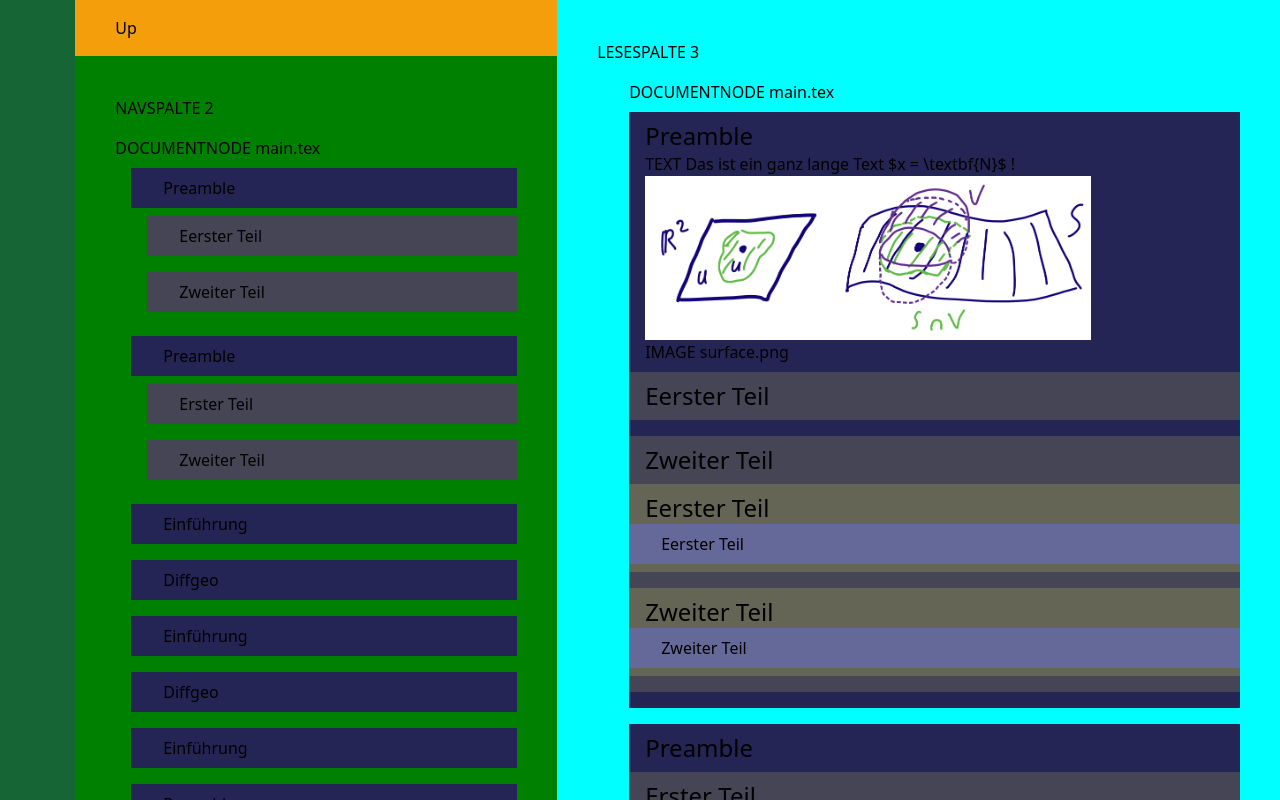
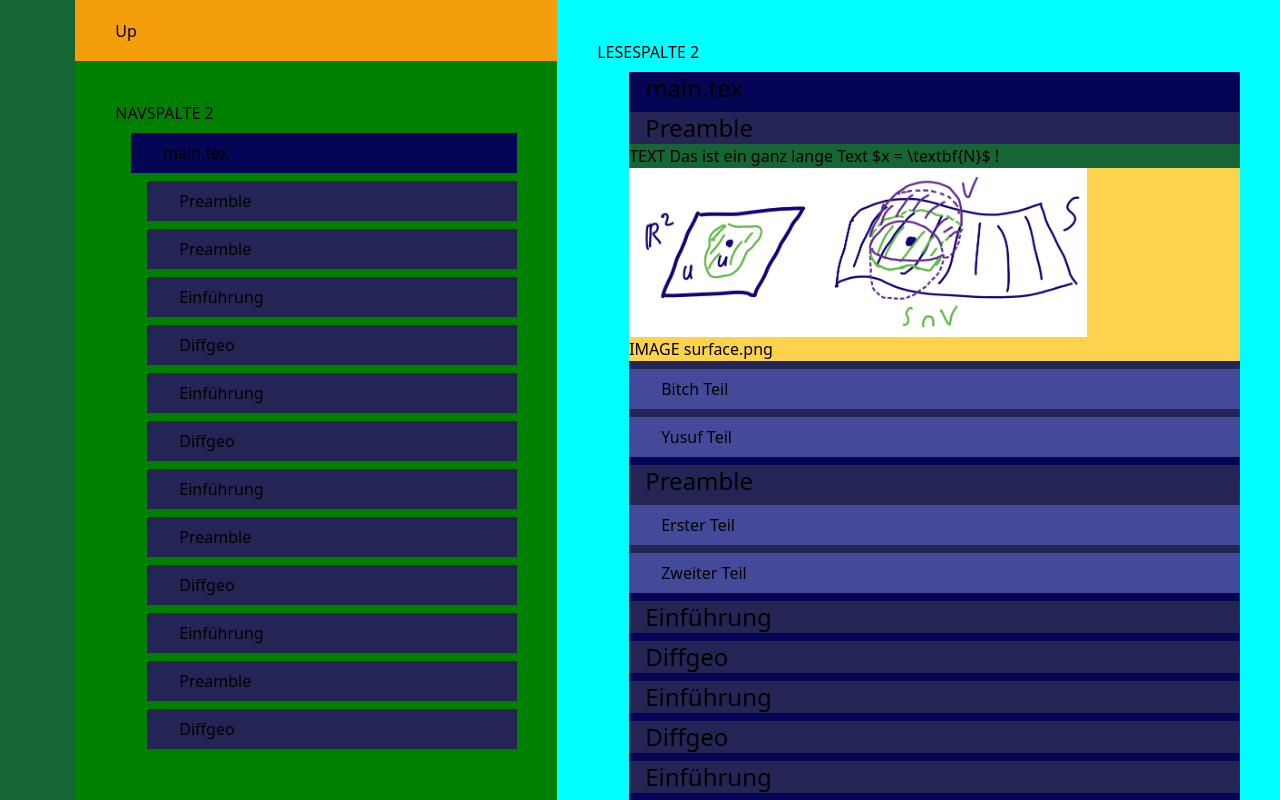
Before and after one commit to PSE-Team-TeXLa/texla-frontend, a SvelteKit app: page /standard_view in a window 1280 px wide. Built offline with nearby package versions, Linux system fonts and the light colour scheme.

Commit message:
Fix view details and refactor Segments and Document nodes in ExpandableNodes

```diff
--- a/src/components/buttons/NavSegmentButton.svelte
+++ b/src/components/buttons/NavSegmentButton.svelte
@@ -6,7 +6,8 @@
 
     export let isOnLayer: number;
     function setCurrentLayer() {
-        currentLayer.set(isOnLayer);
+        if (isOnLayer > $currentLayer)
+            currentLayer.set(isOnLayer);
     }
 </script>
 
--- a/src/components/node_columns/StandardColumn.svelte
+++ b/src/components/node_columns/StandardColumn.svelte
@@ -2,7 +2,7 @@
 
 </script>
 
-<div class="flex flex-col" >
+<div class="flex flex-col min-h-screen" >
     <slot />
 </div>
 
--- a/src/components/node_columns/StandardTreeContainer.svelte
+++ b/src/components/node_columns/StandardTreeContainer.svelte
@@ -1,24 +1,33 @@
 <script lang="ts">
     import {currentLayer} from "../../globals/Variables.ts";
-    import { ast } from "../../globals/Ast.ts";
+    import {ast} from "../../globals/Ast.ts";
+    import {onMount} from "svelte";
+    import StandardDocumentNode from "../standard_nodes/StandardDocumentNode.svelte";
 
     export let isNavColumn: boolean;
 
-    $: currentNavLayer = $currentLayer;
-    $: currentReadLayer = $currentLayer + 1;
+    let layerShown = 0;
 
-    let layerShown = 0;
+    let container;
+
+    onMount(async () => {
+        if (!isNavColumn)
+            container.style.marginLeft = "2em";
+    });
 
 </script>
 
-<div class="snap-proximity snap-y w-full p-10 overflow-scroll">
+<div class="snap-proximity snap-y h-full w-full p-10 overflow-scroll overflow-x-hidden">
 
-{#if isNavColumn}
-    NAVSPALTE {$currentLayer}
-    <svelte:component this={ast.component.name} {...{...ast.component, layerShown, isNavColumn}} />
+    {#if isNavColumn}
+        NAVSPALTE {$currentLayer}
+            <!--<svelte:component this={ast.component.name} {...{...ast.component, layerShown, isNavColumn}}/>-->
+            <StandardDocumentNode heading={ast.component.heading} layerShown={layerShown} isNavColumn="{isNavColumn}" children={ast.component.children}/>
+    {:else}
+        LESESPALTE {$currentLayer}
+        <div bind:this={container}>
 
-{:else}
-    LESESPALTE {currentReadLayer}
-    <svelte:component this={ast.component.name} {...{...ast.component, layerShown, isNavColumn}} />
-{/if}
+        <svelte:component this={ast.component.name} {...{...ast.component, layerShown, isNavColumn}}/>
+        </div>
+    {/if}
 </div>
--- a/src/components/standard_nodes/StandardDocumentNode.svelte
+++ b/src/components/standard_nodes/StandardDocumentNode.svelte
@@ -1,24 +1,15 @@
 <script lang="ts">
-    import { onMount } from 'svelte';
+    import StandardExpandableNode from "./StandardExpandableNode.svelte";
     export let children;
-    export let filename;
+    let isEditorOpen = false;
+    export let heading;
 
     export let isNavColumn;
 
     export let layerShown;
-    let container;
-
-    onMount(async () => {
-        if (!isNavColumn)
-            container.style.marginLeft = "2em";
-    });
 </script>
 
 
+<StandardExpandableNode children={children} heading={heading} layerShown={layerShown} isNavColumn={isNavColumn} isEditorOpen={isEditorOpen} >
 
-<div bind:this={container} class="flex flex-col my-4 ">
-    DOCUMENTNODE {filename}
-    {#each children as node}
-        <svelte:component this={node.component.name} {...{...node.component, layerShown: layerShown + 1, isNavColumn}} />
-    {/each}
-</div>
+</StandardExpandableNode>
--- /dev/null
+++ b/src/components/standard_nodes/StandardExpandableNode.svelte
@@ -0,0 +1,58 @@
+<script lang="ts">
+    import NavSegmentButton from "../buttons/NavSegmentButton.svelte";
+    import {currentLayer} from "../../globals/Variables";
+    import MiniEditor from "./MiniEditor.svelte";
+    import StandardNode from "./StandardNode.svelte";
+    import {onMount} from "svelte";
+
+    export let isNavColumn: boolean;
+    export let layerShown: number;
+    export let heading: string;
+    export let children;
+    export let isEditorOpen;
+
+    let color;
+    let buttonColor;
+
+    onMount(async () => {
+        color = `#${layerShown * 2}5${layerShown * 2}555`;
+        buttonColor = `#${layerShown * 2}5${layerShown * 2}999`;
+    });
+
+
+
+</script>
+
+{#if isNavColumn}
+    <div class="flex flex-col ml-4 mt-2">
+        <NavSegmentButton isOnLayer={layerShown} color={color}>{heading}</NavSegmentButton>
+        <!-- Anzeigedetail, ob die neuen Layers in der rechten Spalte angezeigt werden sollen-->
+        {#if layerShown < $currentLayer - 1 }
+            {#each children as node}
+                <svelte:component this={node.component.name}
+                                  {...{...node.component, layerShown: layerShown + 1, isNavColumn}}/>
+            {/each}
+        {/if}
+    </div>
+{:else}
+    <div class="flex flex-col mt-2" style="background-color: {`#${layerShown * 2}5${layerShown * 2}555`}">
+        {#if isEditorOpen}
+            <MiniEditor bind:isEditorOpen bind:raw_latex={heading}/>
+
+        {:else}
+        {#if layerShown < $currentLayer }
+            <StandardNode bind:isEditorOpen>
+                <h1 class="text-2xl pl-4">{heading}</h1>
+            </StandardNode>
+            {#each children as node}
+                <svelte:component this={node.component.name}
+                                  {...{...node.component, layerShown: layerShown + 1, isNavColumn}}/>
+            {/each}
+        {:else if layerShown === $currentLayer }
+            <NavSegmentButton isOnLayer={layerShown + 1 } color={buttonColor}>{heading}</NavSegmentButton>
+        {/if}
+        {/if}
+
+
+    </div>
+{/if}
--- a/src/components/standard_nodes/StandardImageNode.svelte
+++ b/src/components/standard_nodes/StandardImageNode.svelte
@@ -12,7 +12,7 @@
 </script>
 
 {#if !isNavColumn}
-    <div class="pl-4 flex flex-col cursor-default">
+    <div class="flex flex-col cursor-default bg-amber-300">
         {#if isEditorOpen}
             <MiniEditor bind:isEditorOpen bind:raw_latex={url} />
         {:else}
--- a/src/components/standard_nodes/StandardNode.svelte
+++ b/src/components/standard_nodes/StandardNode.svelte
@@ -26,19 +26,22 @@ function mouseLeave() {
     }
 </script>
 
-<div id="text-container" on:mouseenter={mouseEnter} on:mouseleave={mouseLeave} class="flex flex-col">
-    <slot />
+<div id="text-container" on:mouseenter={mouseEnter} on:mouseleave={mouseLeave} class="flex flex-col relative">
+    <slot/>
+    <div class="absolute left-[-40px]">
         {#if isHovered}
+            <div class="w-[60px] h-[60px]">
                 <EditButton on:click={enterEditMode}>
                     E
                 </EditButton>
+            </div>
         {/if}
+    </div>
 </div>
 
 <style>
     #text-container:hover {
-        border-style: dashed;
-        border-color: red;
-        border-width: 2px;
+        outline: 2px dashed red;
+        outline-offset: -2px;
     }
 </style>
--- a/src/components/standard_nodes/StandardSegmentNode.svelte
+++ b/src/components/standard_nodes/StandardSegmentNode.svelte
@@ -1,56 +1,14 @@
 <script lang="ts">
-    import NavSegmentButton from "../buttons/NavSegmentButton.svelte";
-    import {currentLayer} from "../../globals/Variables.ts";
-    import MiniEditor from "./MiniEditor.svelte";
-    import StandardNode from "./StandardNode.svelte";
-    import {onMount} from "svelte";
+    import StandardExpandableNode from "./StandardExpandableNode.svelte";
 
     export let children;
     export let heading;
     export let isNavColumn;
     export let layerShown: number;
-    export let isEditorOpen: boolean;
-
-    let color;
-    let buttonColor;
-
-    onMount(async () => {
-        color = `#${layerShown * 2}5${layerShown * 2}555`;
-        buttonColor = `#${layerShown * 2}5${layerShown * 2}999`;
-    });
-
+    let isEditorOpen: boolean;
 
 </script>
 
-{#if isNavColumn}
-    <div class="flex flex-col ml-4 py-2">
-        <NavSegmentButton isOnLayer={layerShown} color={color}>{heading}</NavSegmentButton>
-        {#if layerShown < $currentLayer }
-            {#each children as node}
-                <svelte:component this={node.component.name}
-                                  {...{...node.component, layerShown: layerShown + 1, isNavColumn}}/>
-            {/each}
-        {/if}
-    </div>
-{:else}
-    <div class="flex flex-col my-2 py-2" style="background-color: {`#${layerShown * 2}5${layerShown * 2}555`}">
-        {#if isEditorOpen}
-            <MiniEditor bind:isEditorOpen bind:raw_latex={heading}/>
+<StandardExpandableNode children={children} heading={heading} isNavColumn={isNavColumn} layerShown={layerShown} isEditorOpen={isEditorOpen}>
 
-        {:else}
-            <StandardNode bind:isEditorOpen>
-                <h1 class="text-2xl pl-4">{heading}</h1>
-            </StandardNode>
-        {/if}
-
-        {#if layerShown < $currentLayer + 1}
-            {#each children as node}
-                <svelte:component this={node.component.name}
-                                  {...{...node.component, layerShown: layerShown + 1, isNavColumn}}/>
-            {/each}
-        {:else if layerShown === $currentLayer + 1}
-            <NavSegmentButton isOnLayer={layerShown} color={buttonColor}>{heading}</NavSegmentButton>
-        {/if}
-
-    </div>
-{/if}
+</StandardExpandableNode>
--- a/src/components/standard_nodes/StandardTextNode.svelte
+++ b/src/components/standard_nodes/StandardTextNode.svelte
@@ -15,7 +15,7 @@
 </script>
 
 {#if !isNavColumn}
-    <div id="text-box" class="pl-4 flex flex-col cursor-default">
+    <div id="text-box" class="flex flex-col cursor-default bg-green-800">
         {#if isEditorOpen}
             <MiniEditor bind:isEditorOpen bind:raw_latex={newText}/>
         {:else}
--- a/src/globals/Ast.ts
+++ b/src/globals/Ast.ts
@@ -6,9 +6,10 @@ import StandardImageNode from "../components/standard_nodes/StandardImageNode.sv
 export const ast = {
     component: {
         name: StandardDocumentNode,
-        filename: "main.tex",
+        heading: "main.tex",
         children: [
-            {component: {
+            {
+                component: {
                     name: StandardSegmentNode,
                     heading: "Preamble",
                     children: [
@@ -17,7 +18,7 @@ export const ast = {
                                 name: StandardTextNode,
                                 text: "Das ist ein ganz lange Text $x = \\textbf{N}$ !",
                             },
-                        },{
+                        }, {
                             component: {
                                 name: StandardImageNode,
                                 url: "/img/surfaces2.png",
@@ -27,18 +28,18 @@ export const ast = {
                         {
                             component: {
                                 name: StandardSegmentNode,
-                                heading: "Eerster Teil",
+                                heading: "Bitch Teil",
                                 children: [],
                             },
                         },
                         {
                             component: {
                                 name: StandardSegmentNode,
-                                heading: "Zweiter Teil",
+                                heading: "Yusuf Teil",
                                 children: [{
                                     component: {
                                         name: StandardSegmentNode,
-                                        heading: "Eerster Teil",
+                                        heading: "Dietmar Teil",
                                         children: [],
                                     },
                                 },
@@ -56,7 +57,7 @@ export const ast = {
                                                 {
                                                     component: {
                                                         name: StandardSegmentNode,
-                                                        heading: "Zweiter Teil",
+                                                        heading: "Zweiter    Teil",
                                                         children: [{
                                                             component: {
                                                                 name: StandardSegmentNode,
@@ -65,7 +66,8 @@ export const ast = {
                                                                     component: {
                                                                         name: StandardTextNode,
                                                                         text: "Das ist ein ganz lange Text $x = \\textbf{N}$ !",
-                                                                    }}],
+                                                                    }
+                                                                }],
                                                             },
                                                         },
                                                             {
@@ -87,7 +89,8 @@ export const ast = {
                                                                                     component: {
                                                                                         name: StandardTextNode,
                                                                                         text: "Das ist ein ganz lange Text $x = \\textbf{N}$ !",
-                                                                                    }}]
+                                                                                    }
+                                                                                }]
                                                                             },
                                                                         }]
                                                                 },
@@ -100,7 +103,8 @@ export const ast = {
                         }],
                 }
             },
-            {component: {
+            {
+                component: {
                     name: StandardSegmentNode,
                     heading: "Preamble",
                     children: [
@@ -119,7 +123,8 @@ export const ast = {
                                     component: {
                                         name: StandardTextNode,
                                         text: "Das ist Text",
-                                    }},{
+                                    }
+                                }, {
                                     component: {
                                         name: StandardSegmentNode,
                                         heading: "Erster Teil",
@@ -176,35 +181,41 @@ export const ast = {
                         }],
                 }
             },
-            {component: {
+            {
+                component: {
                     name: StandardSegmentNode,
                     heading: "Einführung",
                     children: [],
                 },
             },
-            {component: {
+            {
+                component: {
                     name: StandardSegmentNode,
                     heading: "Diffgeo",
                     children: [],
                 },
-            },{component: {
+            }, {
+                component: {
                     name: StandardSegmentNode,
                     heading: "Einführung",
                     children: [],
                 },
             },
-            {component: {
+            {
+                component: {
                     name: StandardSegmentNode,
                     heading: "Diffgeo",
                     children: [],
                 },
-            },{component: {
+            }, {
+                component: {
                     name: StandardSegmentNode,
                     heading: "Einführung",
                     children: [],
                 },
             },
-            {component: {
+            {
+                component: {
                     name: StandardSegmentNode,
                     heading: "Preamble",
                     children: [
@@ -276,18 +287,21 @@ export const ast = {
                         }],
                 }
             },
-            {component: {
+            {
+                component: {
                     name: StandardSegmentNode,
                     heading: "Diffgeo",
                     children: [],
                 },
-            },{component: {
+            }, {
+                component: {
                     name: StandardSegmentNode,
                     heading: "Einführung",
                     children: [],
                 },
             },
-            {component: {
+            {
+                component: {
                     name: StandardSegmentNode,
                     heading: "Preamble",
                     children: [
@@ -359,7 +373,8 @@ export const ast = {
                         }],
                 }
             },
-            {component: {
+            {
+                component: {
                     name: StandardSegmentNode,
                     heading: "Diffgeo",
                     children: [],
```
Also changed, not shown: src/components/buttons/EditButton.svelte (+22 -8 lines). Lines whose indentation alone changed are shown as unchanged.
